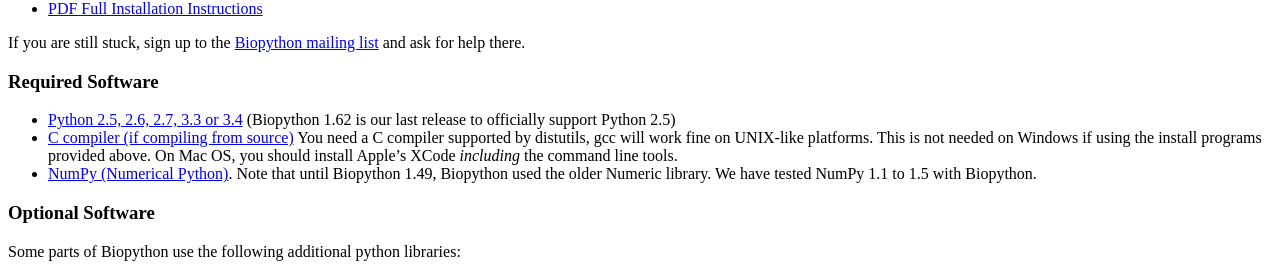
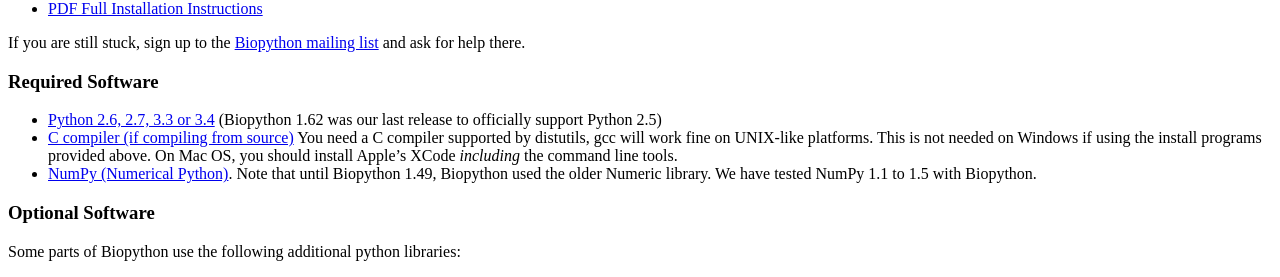
Before and after one commit to biopython/biopython.github.io, a Jekyll site: the page built from wiki/Download.md, in a window 1280 px wide and 900 px high, scrolled down 672 px. Shown: the part 149-426 px from the top of the window. Built offline with Jekyll 4.4.1, drawn with Linux system fonts in a browser that asks for light colours.

Commit message:
/* Required Software */

```diff
--- a/wiki/Download.md
+++ b/wiki/Download.md
@@ -73,8 +73,8 @@ list](Mailing_lists "wikilink") and ask for help there.
 
 ### Required Software
 
--   [Python 2.5, 2.6, 2.7, 3.3 or 3.4](http://www.python.org) (Biopython
-    1.62 is our last release to officially support Python 2.5)
+-   [Python 2.6, 2.7, 3.3 or 3.4](http://www.python.org) (Biopython 1.62
+    was our last release to officially support Python 2.5)
 -   [C compiler (if compiling
     from source)](http://www.python.org/doc/current/inst/inst.html) You
     need a C compiler supported by distutils, gcc will work fine on
```
Also changed, not shown: 1 other file.
